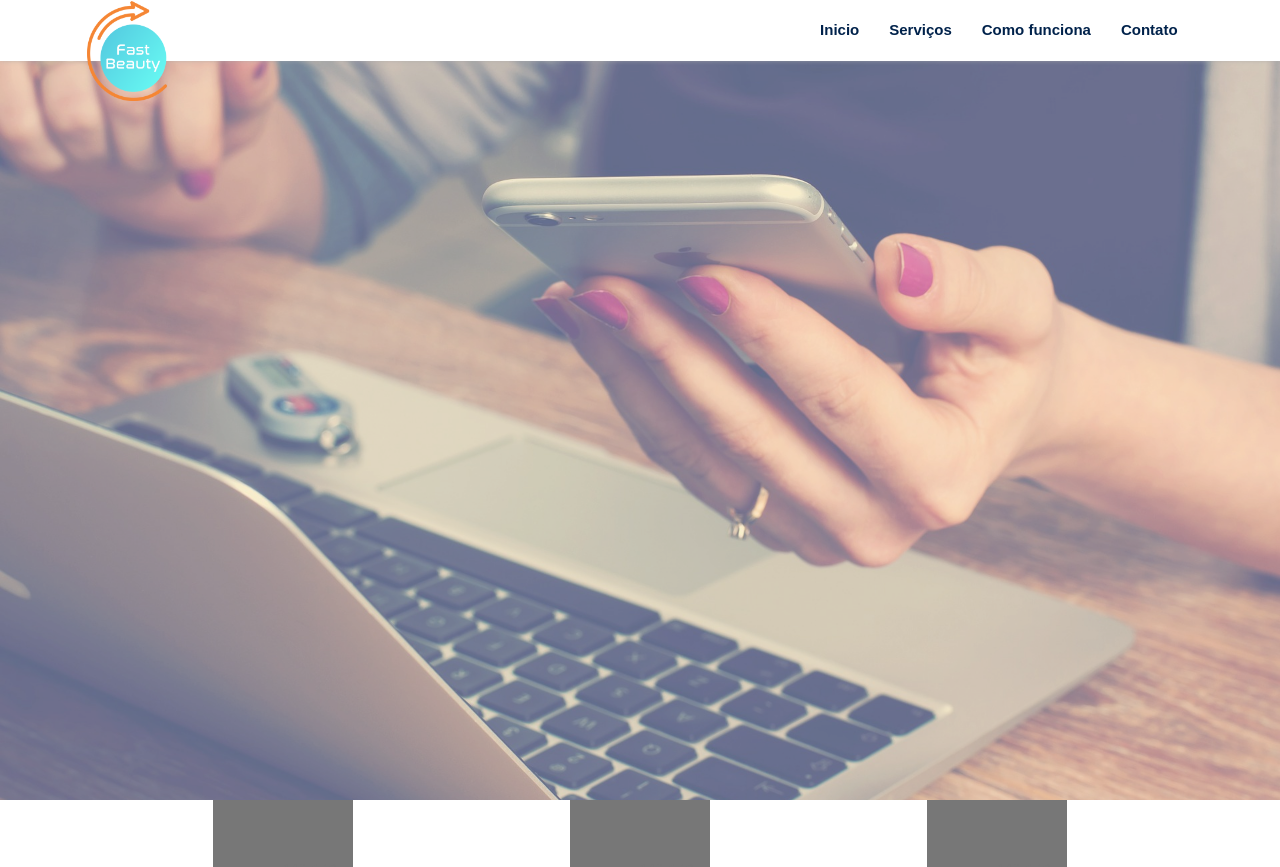
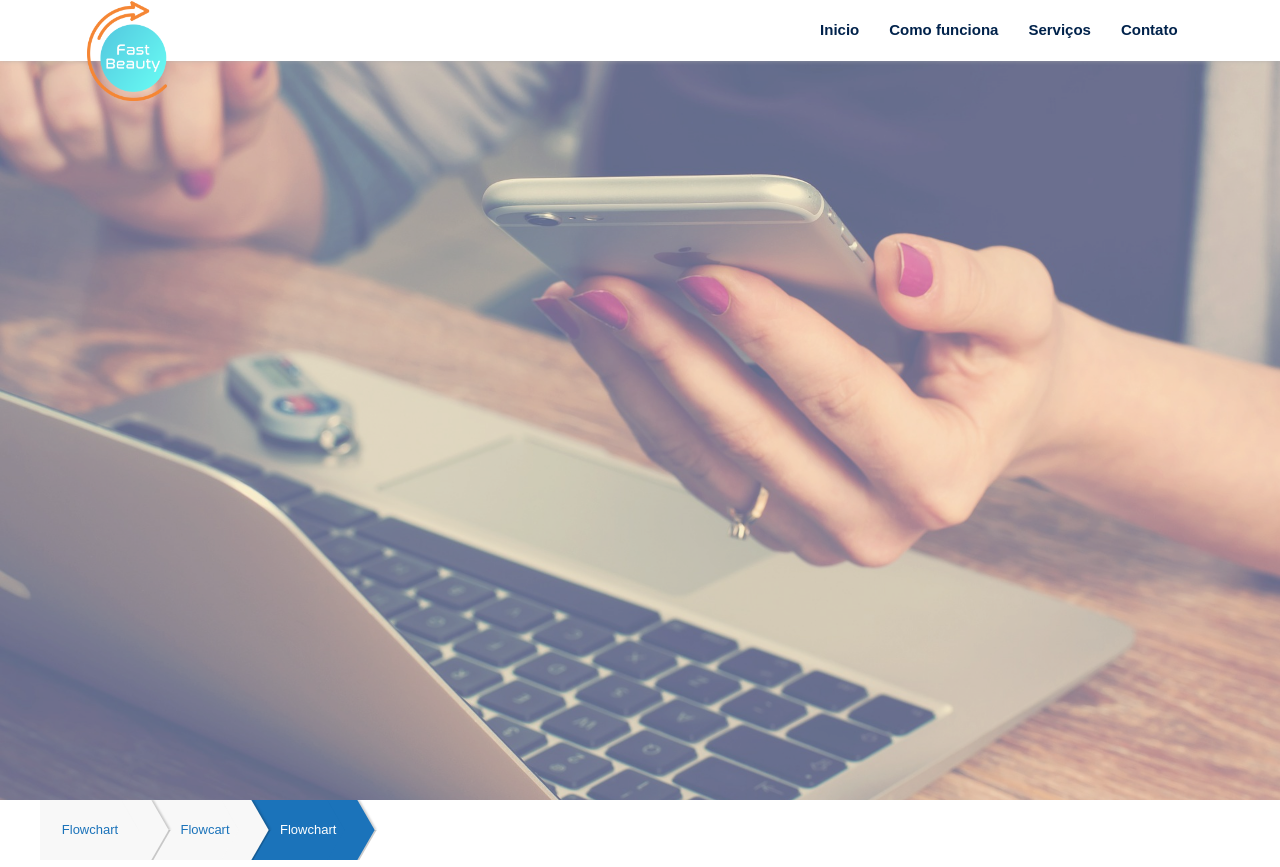
Before and after one commit to DDParkas/fast-beauty, a PHP site: page / in a window 1280 px wide. Shown: the top 867 px of the page. Run offline with PHP 8.4, Linux system fonts and the light colour scheme.

Commit message:
serviços

```diff
--- a/css/style.css
+++ b/css/style.css
@@ -296,3 +296,211 @@ strong {
 @media (max-width: 768px) {
 
 }
+
+/* ==== como funciona ===*/
+.msr_flow03 {
+  color: #000000;
+  list-style: none;
+  overflow: hidden;
+}
+.msr_flow03 li {
+  background-color: #F8F8F8;
+  color: #1B73BA;
+  float: left;
+  font-size: 13px;
+  display: block;
+  line-height: 60px;
+  text-align: center;
+  text-decoration: none;
+  min-width: 100px;
+  padding: 0 10px 0 40px;
+}
+.msr_flow03 li:first-child {
+  padding-left: 10px;
+}
+
+/* 三角形下部 */
+.msr_flow03 li::after {
+  background-color: #F8F8F8;
+  box-shadow: 2px 0 0px rgba(0,0,0,0.2);
+  -moz-box-shadow: 2px 0 0px rgba(0,0,0,0.2);
+  -webkit-box-shadow: 2px 0 0px rgba(0,0,0,0.2);
+  content: " ";
+  display: block;
+  height: 30px;
+  margin-left: auto;
+  margin-right: -30px;
+  margin-top: -30px;
+  position: relative;
+  transform: skew(-30deg);
+  -o-transform: skew(-30deg);
+  -ms-transform: skew(-30deg);
+  -moz-transform: skew(-30deg);
+  -webkit-transform: skew(-30deg);
+  width: 30px;
+}
+
+/* 三角形上部 */
+.msr_flow03 li::before {
+  background-color: #F8F8F8;
+  box-shadow: 2px 0 2px rgba(0,0,0,0.2);
+  -moz-box-shadow: 2px 0 2px rgba(0,0,0,0.2);
+  -webkit-box-shadow: 2px 0 2px rgba(0,0,0,0.2);
+  content: " ";
+  display: block;
+  float: right;
+  height: 30px;
+  margin-bottom: -30px;
+  margin-left: auto;
+  margin-right: -30px;
+  transform: skew(30deg);
+  -o-transform: skew(30deg);
+  -ms-transform: skew(30deg);
+  -moz-transform: skew(30deg);
+  -webkit-transform: skew(30deg);
+  width: 30px;
+}
+
+/* 右端の設定 */
+.msr_flow03 .active {
+  background-color: #1B73BA;
+  color: #FFFFFF;
+}
+.msr_flow03 .active::before, .msr_flow03 .active::after {
+  background-color: #1B73BA;
+}
+
+.step{
+  list-style-type: none;
+  display:table;
+  width:100%;
+  padding:0;
+  margin:0;
+  overflow:hidden;
+}
+.step li{
+  display:table-cell;
+  position:relative;
+  background: #fff;
+  padding: 1em 0.5em 1em 2em;
+  color: #113063;
+  border: 2px solid #113063;
+}
+.step li:last-child{
+  padding-right: 1em;
+}
+.step li:last-child:before,
+.step li:last-child:after{
+  display:none;
+}
+.step li:before,
+.step li:after{
+  content: "";
+  position: absolute;
+  width: 0;
+  height: 0;
+  margin: auto;
+}
+.step li:before{
+  top:-15px;
+  right:-1em;
+  border-style: solid;
+  border-color: transparent transparent transparent #fff;
+  border-width: 40px 0 40px 1em;
+  z-index: 10;
+}
+.step li:after{
+  top:-15px;
+  right:-.8em;
+  border-style: solid;
+  border-color: transparent transparent transparent #113063;
+  border-width: 40px 0 40px 1em;
+  z-index: 10;
+}
+.step li.is-current{
+  background: #9bbb30;
+  font-weight: bold;
+}
+.step li.is-current:after{
+  border-color: transparent transparent transparent #9bbb30;
+}
+
+.step li span:before,
+.step li span:after {
+  content: "";
+  position: absolute;
+  top: 0;
+  display: block;
+  with: 0;
+  height: 0;
+  border-style: solid;
+}
+.step li span:before {
+  left: 0;
+  border-color: transparent transparent transparent #fff;
+  border-width: 30px 0 30px 1em;
+}
+
+
+/* ==== section ===*/
+* {
+  box-sizing: border-box;
+}
+
+body {
+  margin: 0;
+  padding: 0;
+  font-family: 'Montserrat', sans-serif;
+}
+
+.section-box {
+  display: flex;
+  height: 100vh;
+}
+
+.section {
+  flex: 1;
+  display: flex;
+  justify-content: center;
+  align-items: center;
+  height: 100%;
+  overflow: hidden;
+  background-size: cover;
+  background-position: center;
+  color: #fff;
+  transition: flex .4s ease;
+  position: relative;
+}
+
+.section .overlay {
+  background-color: rgba(0, 0, 0, 0.7);
+  width: 100%;
+  height: 100%;
+  position: absolute;
+  transition: background-color .8s ease;
+}
+
+.section .content {
+  z-index: 2;
+}
+
+.section:hover {
+  flex: 2;
+}
+
+.section:hover .overlay {
+  background-color: rgba(0, 0, 0, 0.95);
+}
+
+#marketing {
+  background-image: url(https://images.unsplash.com/photo-1522205987242-8e22924ab42a?ixlib=rb-0.3.5&ixid=eyJhcHBfaWQiOjEyMDd9&s=c0f679eb8f15705d46ea90008f39642b&auto=format&fit=crop&w=500&q=60);
+}
+
+
+#technology {
+  background-image: url(https://images.unsplash.com/photo-1530893609608-32a9af3aa95c?ixlib=rb-0.3.5&ixid=eyJhcHBfaWQiOjEyMDd9&s=fe6b92f88f55824e64a1bae15f5bf52a&auto=format&fit=crop&w=500&q=60);
+}
+
+#advertising {
+  background-image: url(https://images.unsplash.com/photo-1517799094725-e3453440724e?ixlib=rb-0.3.5&ixid=eyJhcHBfaWQiOjEyMDd9&s=353f3663a9fae75773d2942aeb37c2c8&auto=format&fit=crop&w=500&q=60);
+}
--- a/index.html
+++ b/index.html
@@ -30,8 +30,8 @@
 				<div class="collapse navbar-collapse nav" id="navbar_menu" >
 					<ul class="nav navbar-nav navbar-right">
 						<li><a href="#ac_home">Inicio</a></li>
+						<li><a href="#ac_comoFunciona">Como funciona</a></li>
 						<li><a href="#ac_servicos">Serviços</a></li>
-						<li><a href="#ac_comoFunciona">Como funciona</a></li>
 						<li><a href="#ac_contato">Contato</a></li>
 
 					</ul>
@@ -43,36 +43,36 @@
     <main role="main">
 
 
+<!-- ==================== Como funciona ====================-->
+<ul class="msr_flow03">
+  <li>Flowchart</li>
+  <li>Flowcart</li>
+  <li class="active">Flowchart</li>
+</ul>
+<!-- ==================== Como funciona ====================-->
 
-
-  <!-- Marketing messaging and featurettes
-  ================================================== -->
-  <!-- Wrap the rest of the page in another container to center all the content. -->
-
-  <div class="container marketing">
-
-    <!-- Three columns of text below the carousel -->
-    <div class="row">
-      <div class="col-lg-4">
-        <svg class="bd-placeholder-img rounded-circle" width="140" height="140" xmlns="http://www.w3.org/2000/svg" preserveAspectRatio="xMidYMid slice" focusable="false" role="img" aria-label="Placeholder: 140x140"><title>Placeholder</title><rect width="100%" height="100%" fill="#777"/><text x="50%" y="50%" fill="#777" dy=".3em">140x140</text></svg>
-        <h2>Heading</h2>
-        <p>Donec sed odio dui. Etiam porta sem malesuada magna mollis euismod. Nullam id dolor id nibh ultricies vehicula ut id elit. Morbi leo risus, porta ac consectetur ac, vestibulum at eros. Praesent commodo cursus magna.</p>
-        <p><a class="btn btn-secondary" href="#" role="button">View details &raquo;</a></p>
-      </div><!-- /.col-lg-4 -->
-      <div class="col-lg-4">
-        <svg class="bd-placeholder-img rounded-circle" width="140" height="140" xmlns="http://www.w3.org/2000/svg" preserveAspectRatio="xMidYMid slice" focusable="false" role="img" aria-label="Placeholder: 140x140"><title>Placeholder</title><rect width="100%" height="100%" fill="#777"/><text x="50%" y="50%" fill="#777" dy=".3em">140x140</text></svg>
-        <h2>Heading</h2>
-        <p>Duis mollis, est non commodo luctus, nisi erat porttitor ligula, eget lacinia odio sem nec elit. Cras mattis consectetur purus sit amet fermentum. Fusce dapibus, tellus ac cursus commodo, tortor mauris condimentum nibh.</p>
-        <p><a class="btn btn-secondary" href="#" role="button">View details &raquo;</a></p>
-      </div><!-- /.col-lg-4 -->
-      <div class="col-lg-4">
-        <svg class="bd-placeholder-img rounded-circle" width="140" height="140" xmlns="http://www.w3.org/2000/svg" preserveAspectRatio="xMidYMid slice" focusable="false" role="img" aria-label="Placeholder: 140x140"><title>Placeholder</title><rect width="100%" height="100%" fill="#777"/><text x="50%" y="50%" fill="#777" dy=".3em">140x140</text></svg>
-        <h2>Heading</h2>
-        <p>Donec sed odio dui. Cras justo odio, dapibus ac facilisis in, egestas eget quam. Vestibulum id ligula porta felis euismod semper. Fusce dapibus, tellus ac cursus commodo, tortor mauris condimentum nibh, ut fermentum massa justo sit amet risus.</p>
-        <p><a class="btn btn-secondary" href="#" role="button">View details &raquo;</a></p>
-      </div><!-- /.col-lg-4 -->
-    </div><!-- /.row -->
-
+<!-- ==================== Serviços ====================-->
+<div class="section-box" id="ac_servicos">
+  <div id="marketing" class="section">
+    <div class="content">
+      <h1>Marketing</h1>
+    </div>
+    <div class="overlay"></div>
+  </div>
+  <div id="technology" class="section">
+    <div class="content">
+      <h1>Technology</h1>
+    </div>
+    <div class="overlay"></div>
+  </div>
+  <div id="advertising" class="section">
+    <div class="content">
+      <h1>Advertising</h1>
+    </div>
+    <div class="overlay"></div>
+  </div>
+</div>
+<!-- ==================== Serviços ====================-->
 
     <!-- START THE FEATURETTES -->
 
@@ -152,9 +152,13 @@
         var id = $(this).attr('href'),
   			targetOffset = $(id).offset().top;
         $('html, body').animate({
-          scrollTop: targetOffset - 100
+          scrollTop: targetOffset - 50
         }, 500);
       });
     </script>
+
+	<!-- chart -->
+	<script src="js/chart.js">
+	</script>
   </body>
 </html>
```
Also changed, not shown: README.md, js/chart.js (added), 1 other file.
